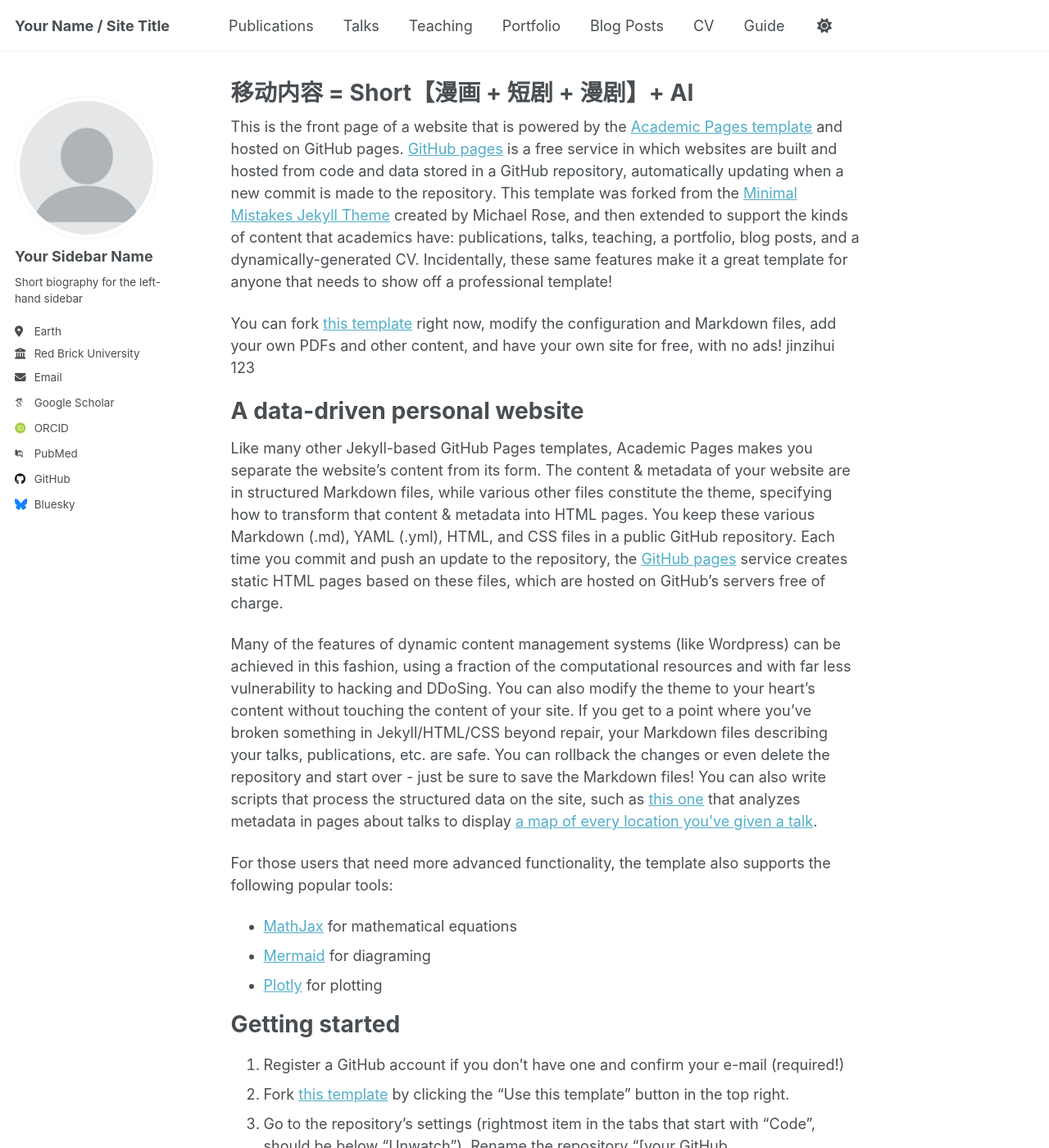
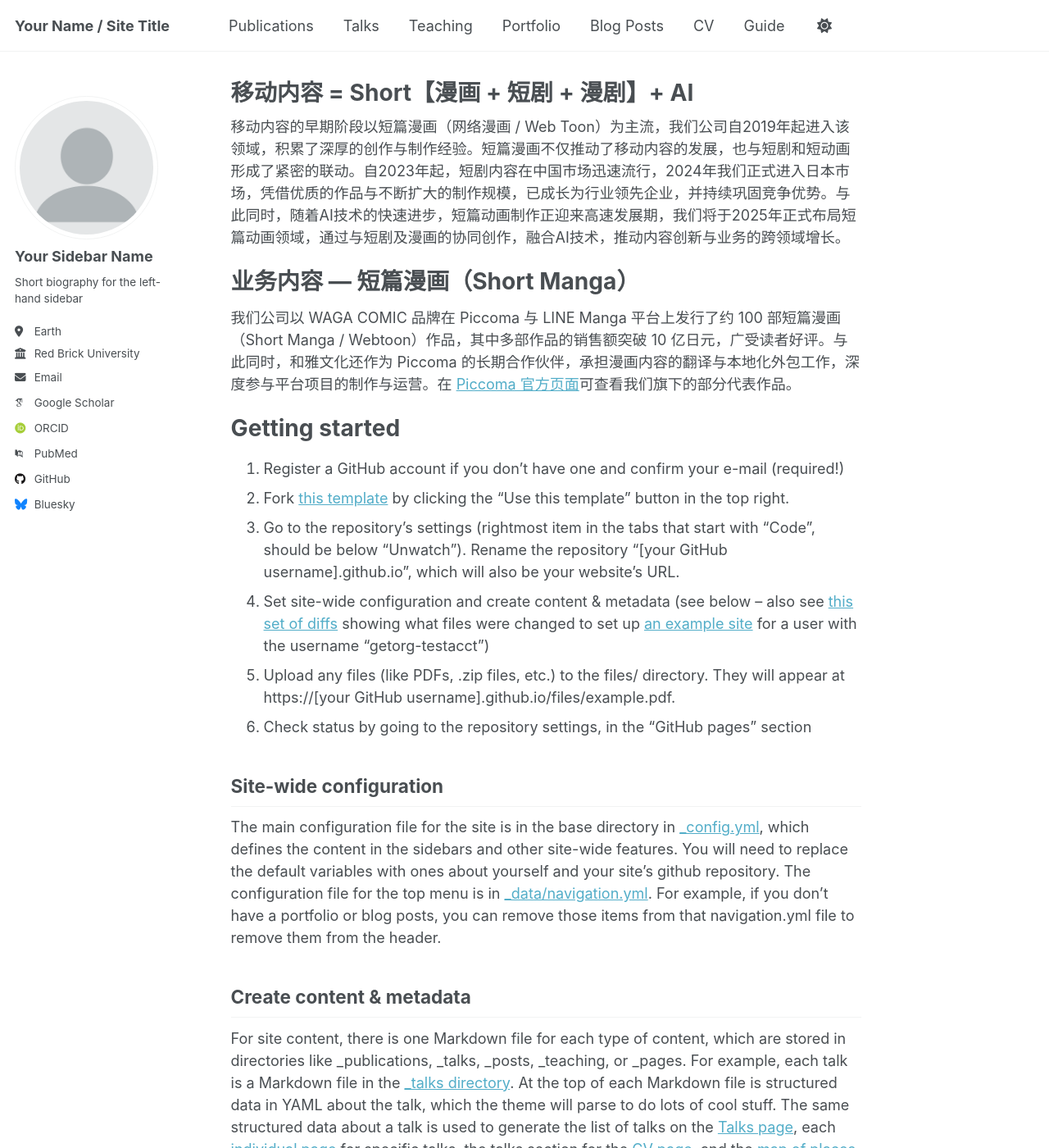
Before and after one commit to jinzihui621/jinzihui621.github.io, a Jekyll site: the page built from _pages/about.md, in a window 1280 px wide and 1400 px high. Shown: the whole window at 82% size. Built offline with Jekyll 4.4.1, drawn with Linux system fonts in a browser that asks for light colours; some web fonts are replaced; a script that is not in the unit is left out.

Commit message:
Revise about page content for short manga business
Updated content in the about page to reflect new company focus on short manga and related services.

```diff
--- a/_pages/about.md
+++ b/_pages/about.md
@@ -7,20 +7,11 @@ redirect_from:
   - /about.html
 ---
 
-This is the front page of a website that is powered by the [Academic Pages template](https://github.com/academicpages/academicpages.github.io) and hosted on GitHub pages. [GitHub pages](https://pages.github.com) is a free service in which websites are built and hosted from code and data stored in a GitHub repository, automatically updating when a new commit is made to the repository. This template was forked from the [Minimal Mistakes Jekyll Theme](https://mmistakes.github.io/minimal-mistakes/) created by Michael Rose, and then extended to support the kinds of content that academics have: publications, talks, teaching, a portfolio, blog posts, and a dynamically-generated CV. Incidentally, these same features make it a great template for anyone that needs to show off a professional template!
+移动内容的早期阶段以短篇漫画（网络漫画 / Web Toon）为主流，我们公司自2019年起进入该领域，积累了深厚的创作与制作经验。短篇漫画不仅推动了移动内容的发展，也与短剧和短动画形成了紧密的联动。自2023年起，短剧内容在中国市场迅速流行，2024年我们正式进入日本市场，凭借优质的作品与不断扩大的制作规模，已成长为行业领先企业，并持续巩固竞争优势。与此同时，随着AI技术的快速进步，短篇动画制作正迎来高速发展期，我们将于2025年正式布局短篇动画领域，通过与短剧及漫画的协同创作，融合AI技术，推动内容创新与业务的跨领域增长。
 
- You can fork [this template](https://github.com/academicpages/academicpages.github.io) right now, modify the configuration and Markdown files, add your own PDFs and other content, and have your own site for free, with no ads! jinzihui 123
-
-A data-driven personal website
+业务内容 — 短篇漫画（Short Manga）
 ======
-Like many other Jekyll-based GitHub Pages templates, Academic Pages makes you separate the website's content from its form. The content & metadata of your website are in structured Markdown files, while various other files constitute the theme, specifying how to transform that content & metadata into HTML pages. You keep these various Markdown (.md), YAML (.yml), HTML, and CSS files in a public GitHub repository. Each time you commit and push an update to the repository, the [GitHub pages](https://pages.github.com/) service creates static HTML pages based on these files, which are hosted on GitHub's servers free of charge.
-
-Many of the features of dynamic content management systems (like Wordpress) can be achieved in this fashion, using a fraction of the computational resources and with far less vulnerability to hacking and DDoSing. You can also modify the theme to your heart's content without touching the content of your site. If you get to a point where you've broken something in Jekyll/HTML/CSS beyond repair, your Markdown files describing your talks, publications, etc. are safe. You can rollback the changes or even delete the repository and start over - just be sure to save the Markdown files! You can also write scripts that process the structured data on the site, such as [this one](https://github.com/academicpages/academicpages.github.io/blob/master/talkmap.ipynb) that analyzes metadata in pages about talks to display [a map of every location you've given a talk](https://academicpages.github.io/talkmap.html).
-
-For those users that need more advanced functionality, the template also supports the following popular tools:
-- [MathJax](https://www.mathjax.org/) for mathematical equations
-- [Mermaid](https://mermaid.js.org/) for diagraming
-- [Plotly](https://plotly.com/javascript/) for plotting
+我们公司以 WAGA COMIC 品牌在 Piccoma 与 LINE Manga 平台上发行了约 100 部短篇漫画（Short Manga / Webtoon）作品，其中多部作品的销售额突破 10 亿日元，广受读者好评。与此同时，和雅文化还作为 Piccoma 的长期合作伙伴，承担漫画内容的翻译与本地化外包工作，深度参与平台项目的制作与运营。在 [Piccoma 官方页面](https://piccoma.com/web/series/product/list/813/K)可查看我们旗下的部分代表作品。
 
 Getting started
 ======
```
